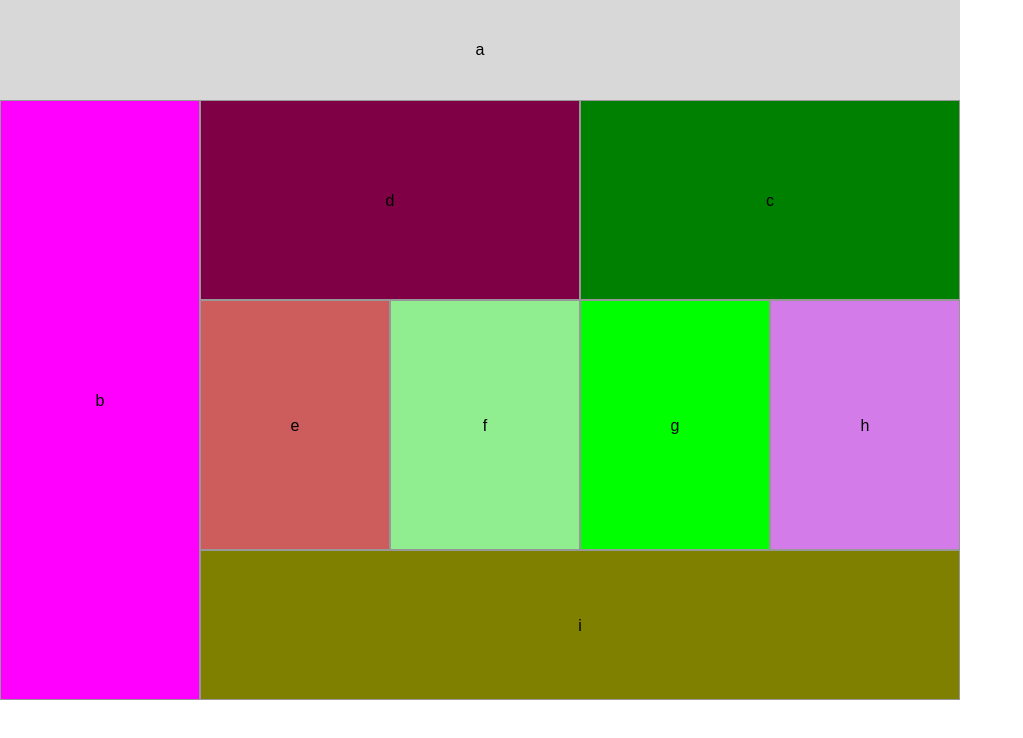
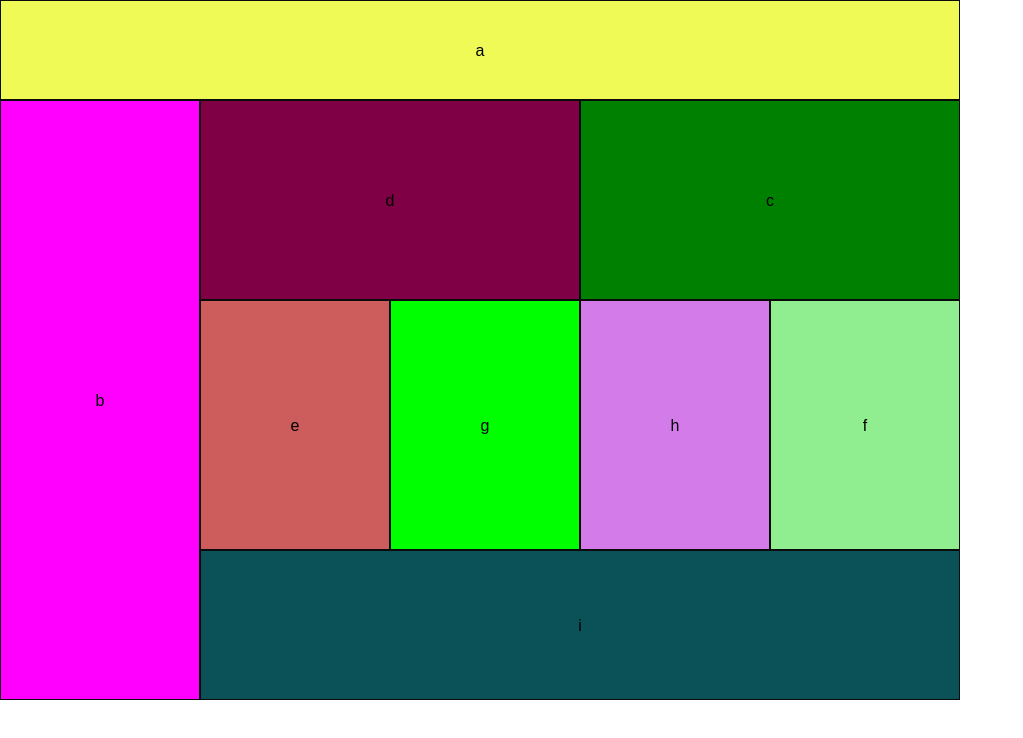
Before and after one commit to Hammadsoloman/lab-01, a plain HTML site: page index.html in a window 1280 px wide. Shown: the whole page, without its empty margins (0-1023 px from the left). Drawn offline with Linux system fonts and the light colour scheme.

Commit message:
border and animation

```diff
--- a/css/base.css
+++ b/css/base.css
@@ -8,5 +8,11 @@ body {
     margin: 0px;
     padding: 0px;
     font-family: sans-serif;
-    width:480px ;
 }
+header{
+  border: 1px solid #000000;
+
+}
+li{
+  border: 1px solid #000000;
+}
--- a/css/module.css
+++ b/css/module.css
@@ -1,10 +1,13 @@
+@media only screen and (max-width:767px){
 
+  body{
+    width: 480px;
+    }
 header {
     width: 480px;
     height: 75px;
     text-align: center;
     line-height: 75px;
-    background-color: #D8D8D8;
 }
 
 
@@ -13,7 +16,6 @@ header {
     height: 150px;
     text-align: center;
     line-height: 150px;
-    background-color: #D8D8D8;
  }
 
  .c{
@@ -21,7 +23,6 @@ header {
     height: 125px;
     text-align: center;
     line-height: 125px;
-    background-color: #D8D8D8;
  }
 
  .d{
@@ -29,7 +30,6 @@ header {
     height: 125px;
     text-align: center;
     line-height: 125px;
-    background-color: #D8D8D8;
  }
  .e,.g {
     width: 240px;
@@ -37,7 +37,6 @@ header {
     text-align: center;
     line-height: 250px;
     float: left;
-    background-color: #D8D8D8;
 
  }
  .f , .h{
@@ -46,7 +45,7 @@ header {
     text-align: center;
     line-height: 250px;
     float: right;
-    background-color: #D8D8D8;
+    /* background-color: #D8D8D8;    */
  }
 
  .i{
@@ -55,8 +54,11 @@ header {
     text-align: center;
     line-height: 80px;
  }
+}
  @media only screen and (min-width:768px){
-    body{
+
+
+  body{
       width: 960px;
       }
 
@@ -87,12 +89,21 @@ header {
     line-height: 200px;
     float: right;  }
 
-  .e, .f,.g, .h {
+  .e, .g {
     width: 190px;
     height: 250px;
     text-align: center;
     line-height: 250px;
     float: left;
+  }
+
+
+   .f ,.h {
+    width: 190px;
+    height: 250px;
+    text-align: center;
+    line-height: 250px;
+    float: right;
   }
 
 
--- a/css/theme.css
+++ b/css/theme.css
@@ -1,16 +1,22 @@
+
+header{
+        animation: heartBeat 3s;
+}
+ .animate {
+    animation: heartBeat 3s;
 
 
+}
 
-@media screen and (min-width:768px) {
 
-    /* div {
-        background-color: rgb(134, 143, 153);
-    } */
-    .a ,.b,.c,.d,.e,.f,.g,.h,.i{
-        border: 1px #979797 solid;
+@media screen and (max-width:768px) {
+
+
+    header,.b,.c,.d,.e,.f,.g,.h,.i{
+        border: 1px #0c0b0b solid;
     }
-    .a {
-        background-color: gold;
+    header {
+        background-color: rgb(239, 250, 86);
 
     }
     .b {
@@ -37,6 +43,72 @@
         background-color: rgb(211, 123, 233);
     }
     .i {
-        background-color: olive;
+        background-color: rgb(39, 42, 43);
     }
 }
+
+@media screen and (min-width:769px) {
+
+
+    header ,.b,.c,.d,.e,.f,.g,.h,.i{
+        border: 1px #0c0b0b solid;
+    }
+    header {
+        background-color: rgb(239, 250, 86);
+
+    }
+    .b {
+        background-color: fuchsia;
+        float: left;
+    }
+    .c {
+        background-color: green;
+    }
+    .d {
+        background-color: rgb(128, 0, 70);
+    }
+    .e {
+
+        background-color: indianred;
+    }
+    .f {
+        background-color: lightgreen;
+    }
+    .g {
+        background-color: lime;
+    }
+    .h {
+        background-color: rgb(211, 123, 233);
+    }
+    .i {
+        background-color: rgb(10, 82, 87);
+    }
+}
+
+
+@keyframes heartBeat {
+    0% {
+      -webkit-transform: scale(1);
+      transform: scale(1);
+    }
+
+    14% {
+      -webkit-transform: scale(1.3);
+      transform: scale(1.3);
+    }
+
+    28% {
+      -webkit-transform: scale(1);
+      transform: scale(1);
+    }
+
+    42% {
+      -webkit-transform: scale(1.3);
+      transform: scale(1.3);
+    }
+
+    70% {
+      -webkit-transform: scale(1);
+      transform: scale(1);
+    }
+  }
--- a/index.html
+++ b/index.html
@@ -18,10 +18,10 @@
 
     <main>
 
-        <ul >
+        <ul class="animate" >
             <li class="b">b</li>
-            <li class="c" >c</li>
-            <li class="d" >d</li>
+            <li class="c">c</li>
+            <li class="d">d</li>
             <li class="e">e</li>
             <li class="f">f</li>
             <li class="g">g</li>
```
